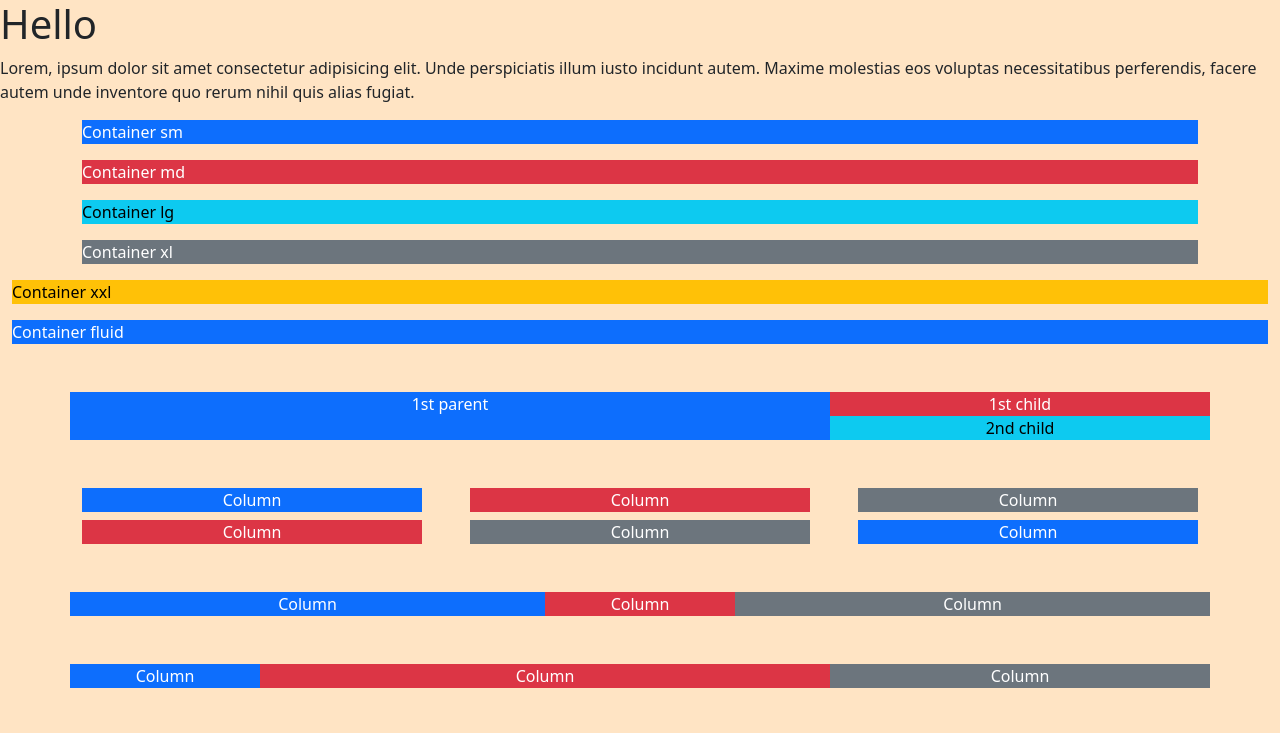
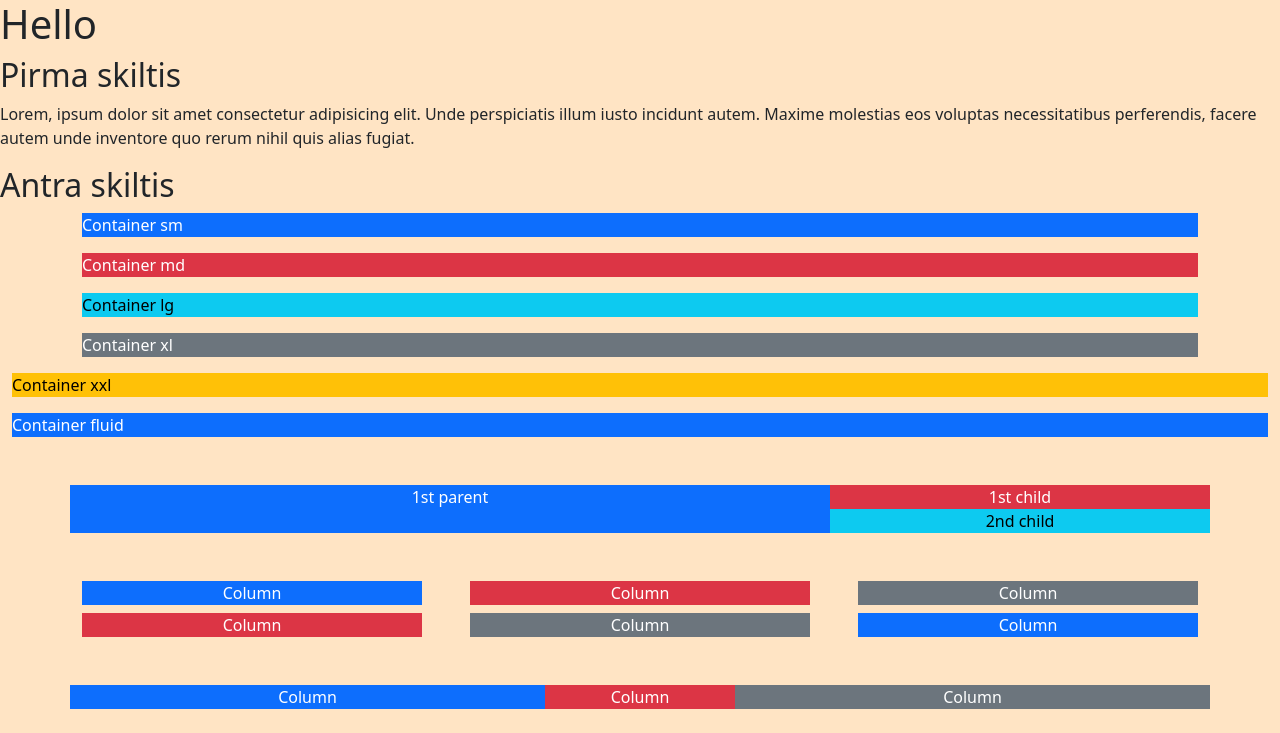
Before and after one commit to RomanasV/test-repo-1, a plain HTML site: page index.html in a window 1280 px wide. Shown: the top 733 px of the page. Drawn offline with nearby package versions, Linux system fonts and the light colour scheme.

Commit message:
Section titles added

```diff
--- a/index.html
+++ b/index.html
@@ -10,9 +10,11 @@
     <link rel="stylesheet" href="style.css">
 </head>
 <body>
+    <h1>Hello</h1>
+    <h2>Pirma skiltis</h2>
+    <p>Lorem, ipsum dolor sit amet consectetur adipisicing elit. Unde perspiciatis illum iusto incidunt autem. Maxime molestias eos voluptas necessitatibus perferendis, facere autem unde inventore quo rerum nihil quis alias fugiat.</p>
 
-    <h1>Hello</h1>
-    <p>Lorem, ipsum dolor sit amet consectetur adipisicing elit. Unde perspiciatis illum iusto incidunt autem. Maxime molestias eos voluptas necessitatibus perferendis, facere autem unde inventore quo rerum nihil quis alias fugiat.</p>
+    <h2>Antra skiltis</h2>
 
     <div class="container mb-3">
         <div class="text-bg-primary">
```
